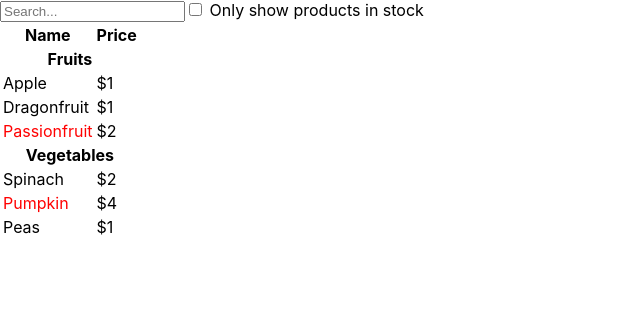
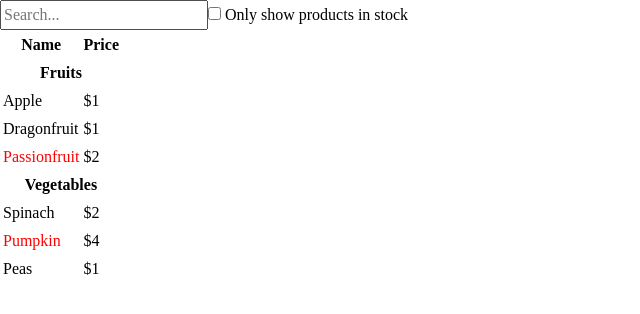
Before and after one commit to takunagai/react-official-tutorial, a React (Create React App) app: page / in a window 1280 px wide. Shown: the top 314 px of the page, without its empty margins (0-640 px from the left). Built offline with nearby package versions, Linux system fonts and the light colour scheme.

Commit message:
コードの整理

```diff
--- a/public/index.html
+++ b/public/index.html
@@ -1,5 +1,5 @@
 <!DOCTYPE html>
-<html lang="en">
+<html lang="ja">
   <head>
     <meta charset="utf-8" />
     <link rel="icon" href="%PUBLIC_URL%/favicon.ico" />
--- a/src/index.css
+++ b/src/index.css
@@ -1,13 +1,34 @@
+/*
+  Josh's Custom CSS Reset
+  https://www.joshwcomeau.com/css/custom-css-reset/
+*/
+*, *::before, *::after {
+  box-sizing: border-box;
+}
+* {
+  margin: 0;
+}
+html, body {
+  height: 100%;
+}
 body {
-  margin: 0;
-  font-family: -apple-system, BlinkMacSystemFont, 'Segoe UI', 'Roboto', 'Oxygen',
-    'Ubuntu', 'Cantarell', 'Fira Sans', 'Droid Sans', 'Helvetica Neue',
-    sans-serif;
+  line-height: 1.5;
   -webkit-font-smoothing: antialiased;
-  -moz-osx-font-smoothing: grayscale;
+}
+img, picture, video, canvas, svg {
+  display: block;
+  max-width: 100%;
+}
+input, button, textarea, select {
+  font: inherit;
+}
+p, h1, h2, h3, h4, h5, h6 {
+  overflow-wrap: break-word;
+}
+#root, #__next {
+  isolation: isolate;
 }
 
-code {
-  font-family: source-code-pro, Menlo, Monaco, Consolas, 'Courier New',
-    monospace;
-}
+/**
+ * Styles
+ */
--- a/src/index.js
+++ b/src/index.js
@@ -2,7 +2,7 @@ import React from 'react'
 import { createRoot } from 'react-dom/client'
 import './index.css'
 import App2 from './App2'
-import reportWebVitals from './reportWebVitals'
+// import reportWebVitals from './reportWebVitals'
 
 const container = document.getElementById('root')
 const root = createRoot(container) // createRoot(container!) if you use TypeScript
@@ -17,4 +17,4 @@ root.render(
 // If you want to start measuring performance in your app, pass a function
 // to log results (for example: reportWebVitals(console.log))
 // or send to an analytics endpoint. Learn more: https://bit.ly/CRA-vitals
-reportWebVitals()
+// reportWebVitals()
```
Also changed, not shown: 1 other file (tests, documents, lock files or other folders).
